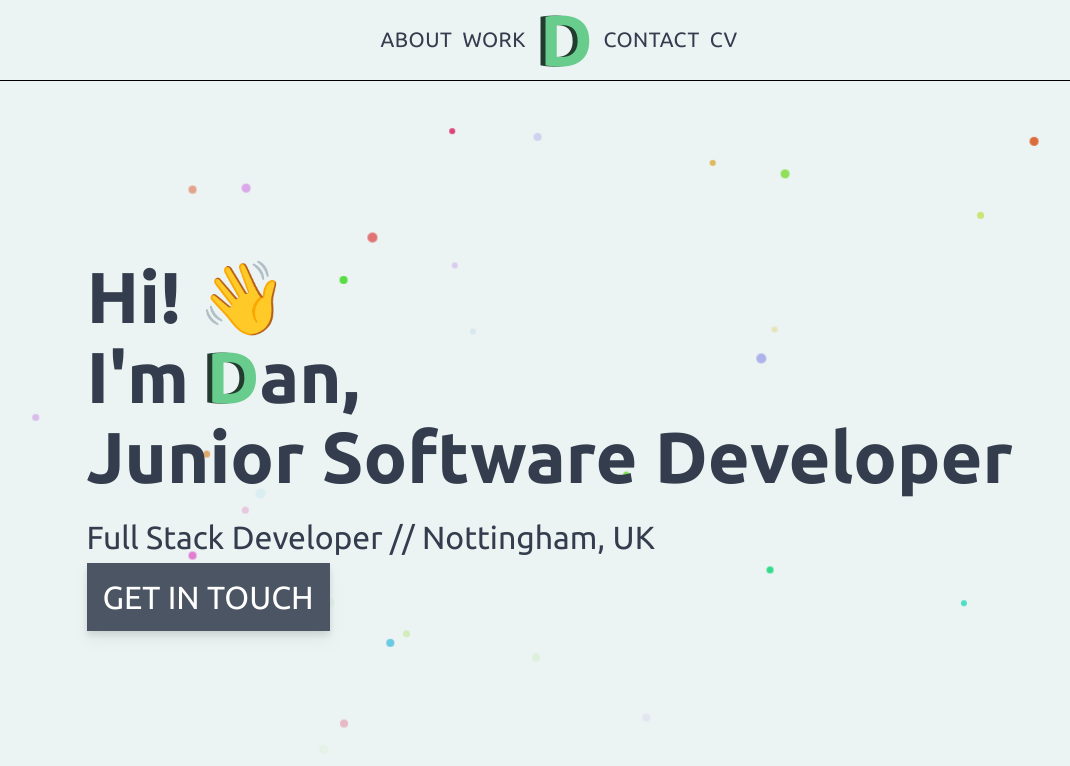
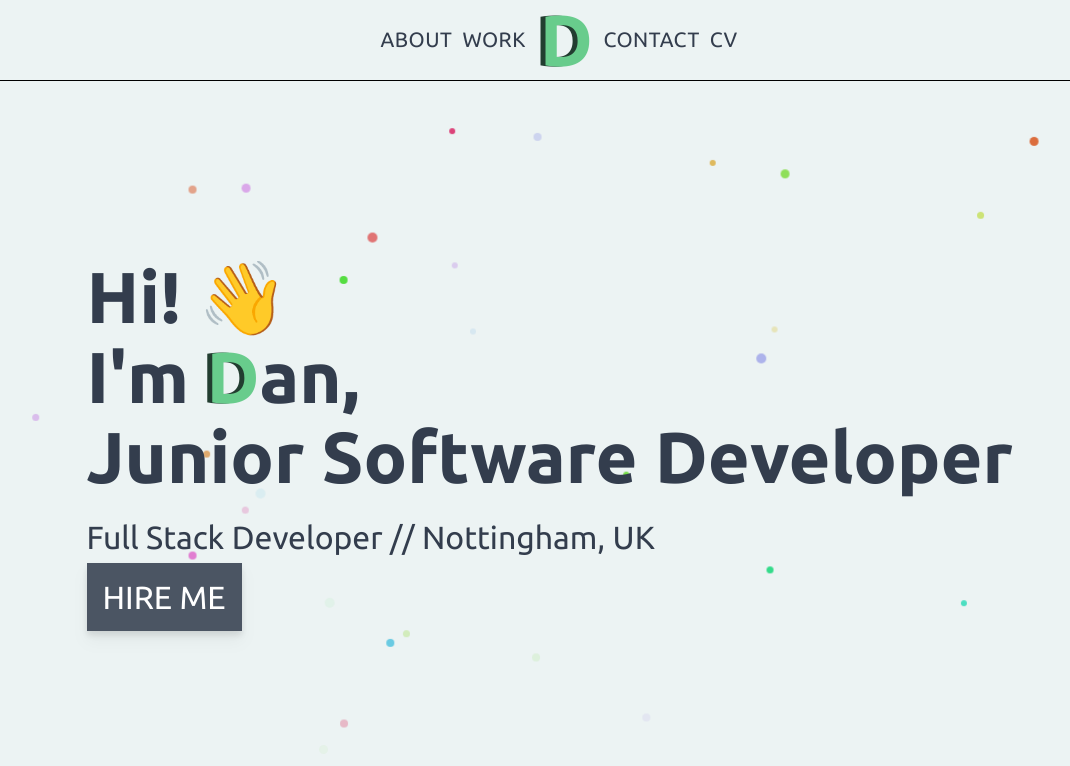
Before and after one commit to Deehjay/portfolio, a Vue app: page / in a window 1280 px wide. Shown: the top 766 px of the page, without its empty margins (81-1151 px from the left). Built offline with nearby package versions, Linux system fonts and the light colour scheme.

Commit message:
Styling changes to home page

```diff
--- a/src/views/Home.vue
+++ b/src/views/Home.vue
@@ -29,7 +29,7 @@ export default {
       </h1>
       <div class="call-to-action">
         <p class="mt-3 mb-3">Full Stack Developer // Nottingham, UK</p>
-        <Button text="Get in touch" internal="true" link="/work" />
+        <Button text="Hire me" internal="true" link="/contact" />
       </div>
     </header>
   </div>
@@ -38,6 +38,7 @@ export default {
 <style>
 .landing {
   height: 90vh;
+  overflow: hidden;
 }
 
 .line {
```
